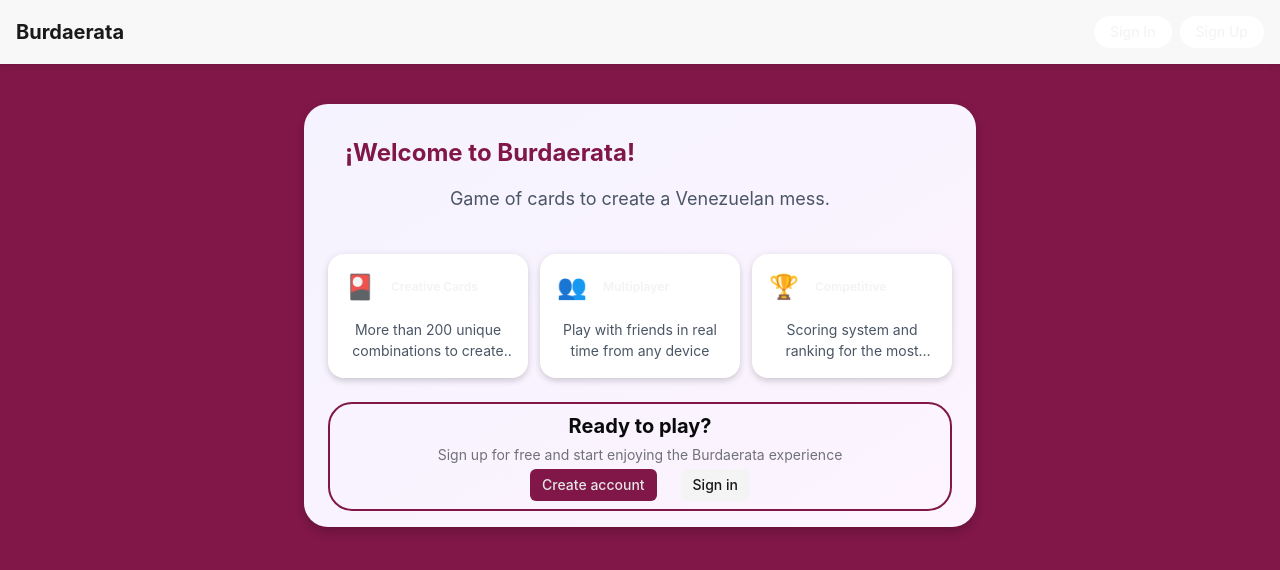
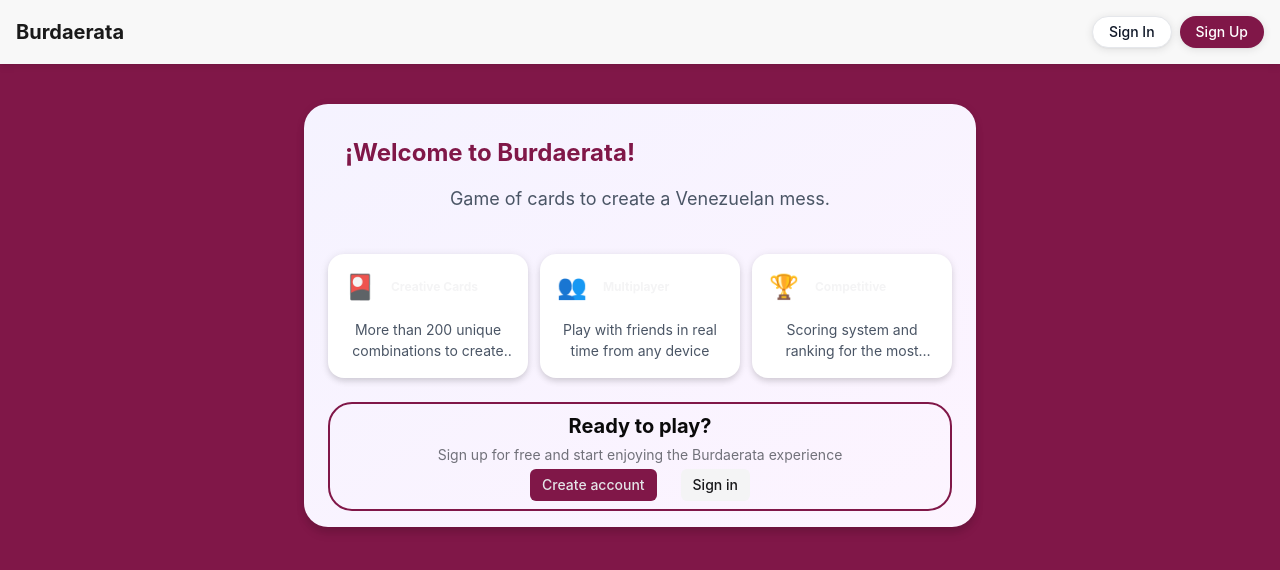
Before and after one commit to RicardoBravo92/Burdaerata, a Next.js app: page / in a window 1280 px wide. Shown: the top 570 px of the page. Built offline with nearby package versions, Linux system fonts and the light colour scheme; no server answers.

Commit message:
feat: add header component with Clerk authentication controls

```diff
--- a/components/header.tsx
+++ b/components/header.tsx
@@ -16,12 +16,12 @@ function header() {
       <div className='items-end flex gap-2'>
         <SignedOut>
           <SignInButton>
-            <button className='text-secondary bg-white rounded-full font-medium text-sm h-6 md:h-8 px-2 md:px-4 hover:bg-white/90 transition-colors'>
+            <button className='text-gray-900 bg-white rounded-full font-medium text-sm h-6 md:h-8 px-2 md:px-4 hover:bg-gray-100 transition-colors shadow-sm border border-gray-200'>
               Sign In
             </button>
           </SignInButton>
           <SignUpButton>
-            <button className='bg-white text-secondary rounded-full font-medium text-sm h-6 md:h-8 px-2 md:px-4 hover:bg-white/90 transition-colors'>
+            <button className='text-white bg-primary rounded-full font-medium text-sm h-6 md:h-8 px-2 md:px-4 hover:bg-primary/90 transition-colors shadow-sm'>
               Sign Up
             </button>
           </SignUpButton>
```
